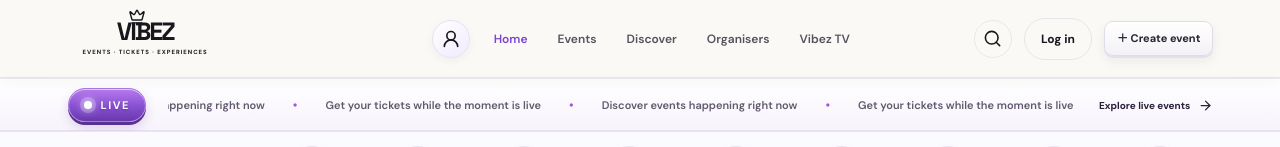
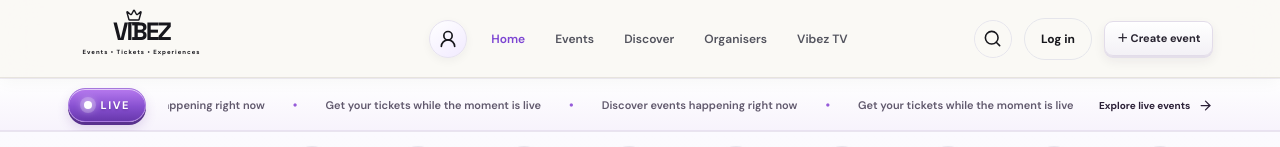
Before and after one commit to mrceogodwin/Vibez, a Next.js app: page / in a window 1280 px wide. Shown: the top 147 px of the page. Built offline with nearby package versions, Linux system fonts and the light colour scheme; grey boxes are pictures that could not be loaded.

Commit message:
Align VIBEZ tagline wording with brand lockup

```diff
--- a/app/page.tsx
+++ b/app/page.tsx
@@ -46,7 +46,7 @@ export default function Home() {
 
   return <main className="light-site">
     <header className="light-header">
-      <Link className="account-avatar" href="/signin" aria-label="Sign in to your VYBZ account"><UserRound size={20}/></Link><Link className="light-brand" href="/"><span className="brand-crown"><Crown size={17}/></span><span>VIBEZ</span><small>EVENTS · TICKETS · EXPERIENCES</small></Link>
+      <Link className="account-avatar" href="/signin" aria-label="Sign in to your VYBZ account"><UserRound size={20}/></Link><Link className="light-brand" href="/"><span className="brand-crown"><Crown size={17}/></span><span>VIBEZ</span><small>Events • Tickets • Experiences</small></Link>
       <nav className={menuOpen?"light-nav nav-open":"light-nav"}><a className="nav-current" href="#discover" onClick={()=>setMenuOpen(false)}>Home</a><a href="#events" onClick={()=>setMenuOpen(false)}>Events</a><a href="#discover" onClick={()=>setMenuOpen(false)}>Discover</a><a href="#organisers" onClick={()=>setMenuOpen(false)}>Organisers</a><a href="#vibez-tv" onClick={()=>setMenuOpen(false)}>Vibez TV</a></nav>
       <div className="light-header-actions"><a className="icon-search" href="#event-search" aria-label="Search events"><Search size={19}/></a><Link className="login-link" href="/signin">Log in</Link><Link className="create-event-btn" href="/organiser">＋ Create event</Link><button className="mobile-menu" onClick={()=>setMenuOpen(!menuOpen)} aria-label={menuOpen?"Close menu":"Open menu"}>{menuOpen?<X/>:<Menu/>}</button></div>
     </header>
```
